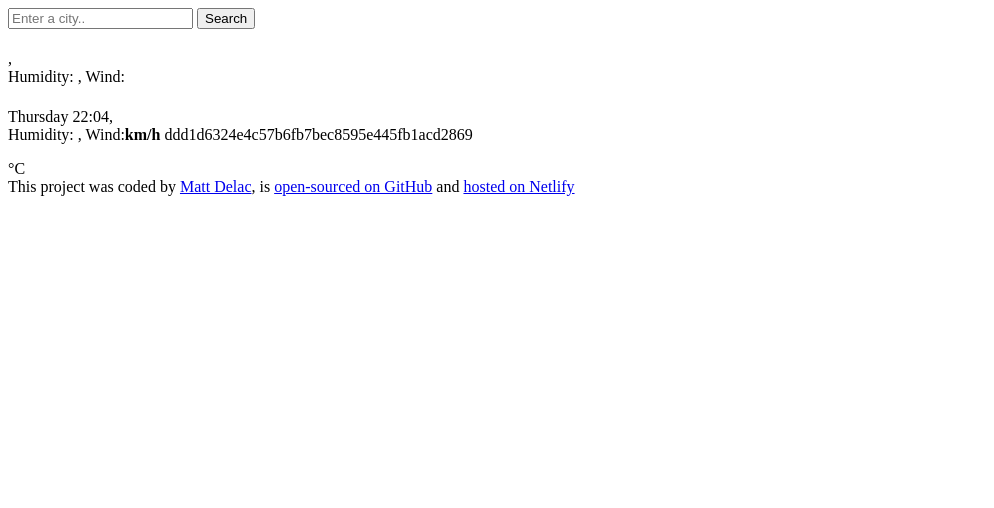
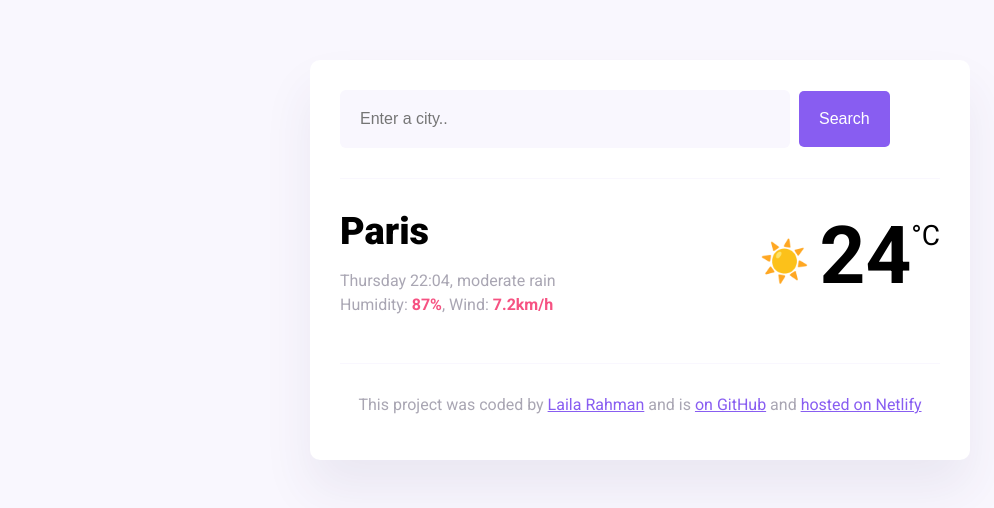
Before and after one commit to LailaRahman/gitclass, a plain HTML site: page index.html in a window 1280 px wide. Shown: the whole page, without its empty margins (0-994 px from the left). Drawn offline with nearby package versions, Linux system fonts and the light colour scheme.

Commit message:
Update index.html

```diff
--- a/index.html
+++ b/index.html
@@ -1,70 +1,60 @@
-<!DOCTYPE html>
+<!doctype html>
 <html lang="en">
   <head>
     <meta charset="UTF-8" />
     <meta name="viewport" content="width=device-width, initial-scale=1.0" />
     <link rel="preconnect" href="https://fonts.googleapis.com" />
+    <script src="https://unpkg.com/axios@1.1.2/dist/axios.min.js"></script>
     <link rel="preconnect" href="https://fonts.gstatic.com" crossorigin />
     <link
-      href="https://fonts.googleapis.com/css2?family=Roboto:ital,wght@0,100;0,300;0,400;0,500;0,700;0,900;1,100;1,300;1,400;1,500;1,700;1,900&display=swap"
+      href="https://fonts.googleapis.com/css2?family=Roboto:ital,wght@0,100;0,400;0,500;0,700;0,900;1,100;1,300;1,400;1,500;1,700;1,900&display=swap"
       rel="stylesheet"
     />
-    <link rel="stylesheet" href="style.css" />
-    <script src="https://cdn.jsdelivr.net/npm/axios@1.1.2/dist/axios.min.js"></script>
-    <title>App</title>
+    <link rel="stylesheet" href="styles.css" />
+    <title>My weather application</title>
   </head>
   <body>
     <div class="weather-app">
       <header>
-        <form class="search-form" id="search-form">
+        <form id="search-form">
           <input
             type="search"
             placeholder="Enter a city.."
             required
-            id="search-form-input"
-            class="search-form-input"
+            class="search-input"
+            id="search-input"
           />
-          <input type="submit" value="Search" class="search-form-button" />
+          <input type="submit" value="Search" class="search-button" />
         </form>
       </header>
       <main>
-        <div class="weather-app-data">
+        <div class="current-weather">
           <div>
-            <h1 class="weather-app-city" id="city"></h1>
-            <p class="weather-app-details">
-              <span id="time"></span>,
-              <span id="description"></span>
-              <br />
-              Humidity: <strong id="humidity"></strong>, Wind:
-              <strong id="wind-speed"></strong>
-            <h1 class="current-city" id="current-city"></h1>
+            <h1 class="current-city" id="current-city">Paris</h1>
             <p class="current-details">
-              <span id="current-date"></span>,<span id="description"></span><br />
-              Humidity: <strong id="humidity"></strong>, Wind:<strong id="wind-speed">km/h</strong>
-              ddd1d6324e4c57b6fb7bec8595e445fb1acd2869
+              <span id="current-date"></span>, moderate rain <br />
+              Humidity: <strong>87%</strong>, Wind: <strong>7.2km/h</strong>
             </p>
           </div>
-          <div class="weather-app-temperature-container">
-            <div id="icon"></div>
-            <div class="weather-app-temperature" id="temperature"></div>
-            <div class="weatehr-app-unit">°C</div>
+          <div class="current-temperature">
+            <span class="current-temperature-icon">☀️</span
+            ><span
+              class="current-temperature-value"
+              id="current-temperature-value"
+              >24</span
+            ><span class="current-temperature-unit">°C</span>
           </div>
         </div>
       </main>
-
       <footer>
-        This project was coded by
-        <a href="https://github.com/matthieua/" target="_blank"> Matt Delac</a>,
-        is
-        <a href="https://github.com/matthieua/meteo" target="_blank"
-          >open-sourced on GitHub</a
-        >
-        and
-        <a href="https://meteo-shecodes-app.netlify.app/" target="_blank"
-          >hosted on Netlify</a
-        >
+        <p>
+          This project was coded by
+          <a href="#" target="_blank">Laila Rahman</a> and is
+          <a href="https://github.com/LailaRahman/gitclass" target="_blank"> on GitHub</a> and
+          <a href="#" target="_blank">hosted on Netlify</a>
+        </p>
       </footer>
     </div>
-    <script src="index.js"></script>
   </body>
+  <script src="index.js"></script>
 </html>
```
